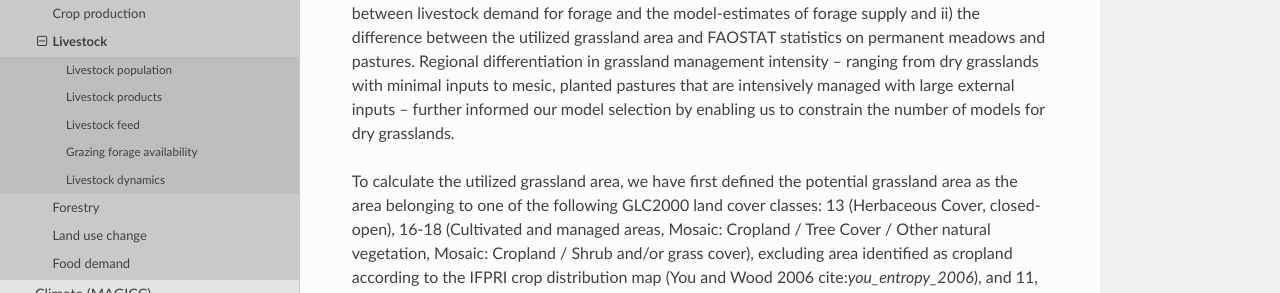
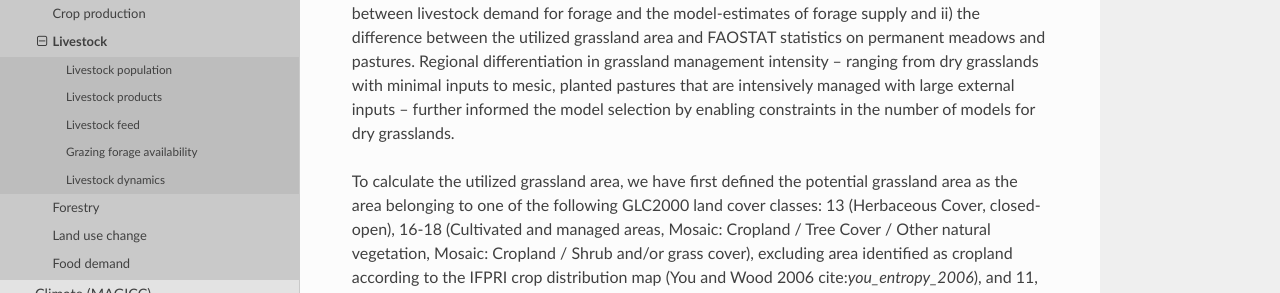
Before and after one commit to iiasa/message_doc, a Sphinx documentation site: the page built from source/message_globiom/land_use/livestock.rst, in a window 1280 px wide and 900 px high, scrolled down 2705 px. Shown: the part 422-715 px from the top of the window. Built offline with Sphinx 7.4.7 and the Read the Docs theme 2.0.0, drawn with Linux system fonts in a browser that asks for light colours; pages that are not in the unit, such as notebooks, are missing from menus; cross-references to code outside the pages are shown as plain code; some of the changed text lies outside the part shown.

Commit message:
Edited 'Regional differentiation in grassland management...'

```diff
--- a/source/message_globiom/land_use/livestock.rst
+++ b/source/message_globiom/land_use/livestock.rst
@@ -33,7 +33,7 @@ Grazing forage availability
 ~~~~~~~~~~~~~~~~~~~~~~~~~~~
 The demand and supply of grass need to match at the level of Simulation Unit in GLOBIOM. But reliable information about grass forage supply is not available even at the country level. The forage supply is a product of the utilized grassland area and of forage productivity. However, at global scale, Ramankutty et al. (Ramankutty, Evan et al. 2008 :cite:`ramankutty_farming_2008`) estimated that the extent of pastures spans in the 90% confidence interval between 2.36 and 3.00 billion hectares. The FAOSTAT estimate of 3.44 billion hectares itself falls outside of this interval which illustrates the level of uncertainty in the grassland extent. Similarly, with respect to forage productivity, different grassland production models perform better for different forage production systems and all are confronted with considerable uncertainty due to limited information about vegetation types, management practices, etc. (Conant and Paustian 2004 :cite:`conant_grassland_2004`). These limitations precluded reliance on any single source of information or output from a single model. Therefore three different grass productivity sources were considered: CENTURY on native grasslands, CENTURY on native and managed grasslands, and EPIC on managed grasslands.
 
-A systematic process was developed for selecting the suitable productivity source for each of GLOBIOM’s 30 regions. This process allowed reliance on sound productivity estimates that are consistent with other GLOBIOM datasets like spatial livestock distribution and feed requirements. Within this selection process, the area of utilized grasslands corresponding to the base year 2000 was determined simultaneously with the suitable forage productivity layer. Two selection criteria were used: livestock requirements for forage and area of permanent meadows and pastures from FAOSTAT. The selection process was based on simultaneous minimization of  i) the difference between livestock demand for forage and the model-estimates of forage supply and ii) the difference between the utilized grassland area and FAOSTAT statistics on permanent meadows and pastures. Regional differentiation in grassland management intensity – ranging from dry grasslands with minimal inputs to mesic, planted pastures that are intensively managed with large external inputs – further informed our model selection by enabling us to constrain the number of models for dry grasslands.
+A systematic process was developed for selecting the suitable productivity source for each of GLOBIOM’s 30 regions. This process allowed reliance on sound productivity estimates that are consistent with other GLOBIOM datasets like spatial livestock distribution and feed requirements. Within this selection process, the area of utilized grasslands corresponding to the base year 2000 was determined simultaneously with the suitable forage productivity layer. Two selection criteria were used: livestock requirements for forage and area of permanent meadows and pastures from FAOSTAT. The selection process was based on simultaneous minimization of  i) the difference between livestock demand for forage and the model-estimates of forage supply and ii) the difference between the utilized grassland area and FAOSTAT statistics on permanent meadows and pastures. Regional differentiation in grassland management intensity – ranging from dry grasslands with minimal inputs to mesic, planted pastures that are intensively managed with large external inputs – further informed the model selection by enabling constraints in the number of models for dry grasslands.
 
 To calculate the utilized grassland area, we have first defined the potential grassland area as the area belonging to one of the following GLC2000 land cover classes: 13 (Herbaceous Cover, closed-open), 16-18 (Cultivated and managed areas, Mosaic: Cropland / Tree Cover / Other natural vegetation, Mosaic: Cropland / Shrub and/or grass cover), excluding area identified as cropland according to the IFPRI crop distribution map (You and Wood 2006 cite:`you_entropy_2006`), and 11, 12, 14 (Shrub Cover, closed-open, evergreen, Shrub Cover, closed-open, deciduous, Sparse herbaceous or sparse shrub cover). In each Simulation Unit the utilized area was calculated by dividing total forage requirements by forage productivity. In Simulation Units where utilized area was smaller than the potential grassland area, the difference would be allocated to either “Other Natural Land” or “Other Agricultural Land” depending on the underlying GLC2000 class. In Simulation Units where the grassland area necessary to produce the forage required in the base year was larger than the potential grassland area, a “reserve” was created to ensure base year feasibility, but all the additional grass demand arising through future livestock production increases needed to be satisfied from grasslands.
 
```
